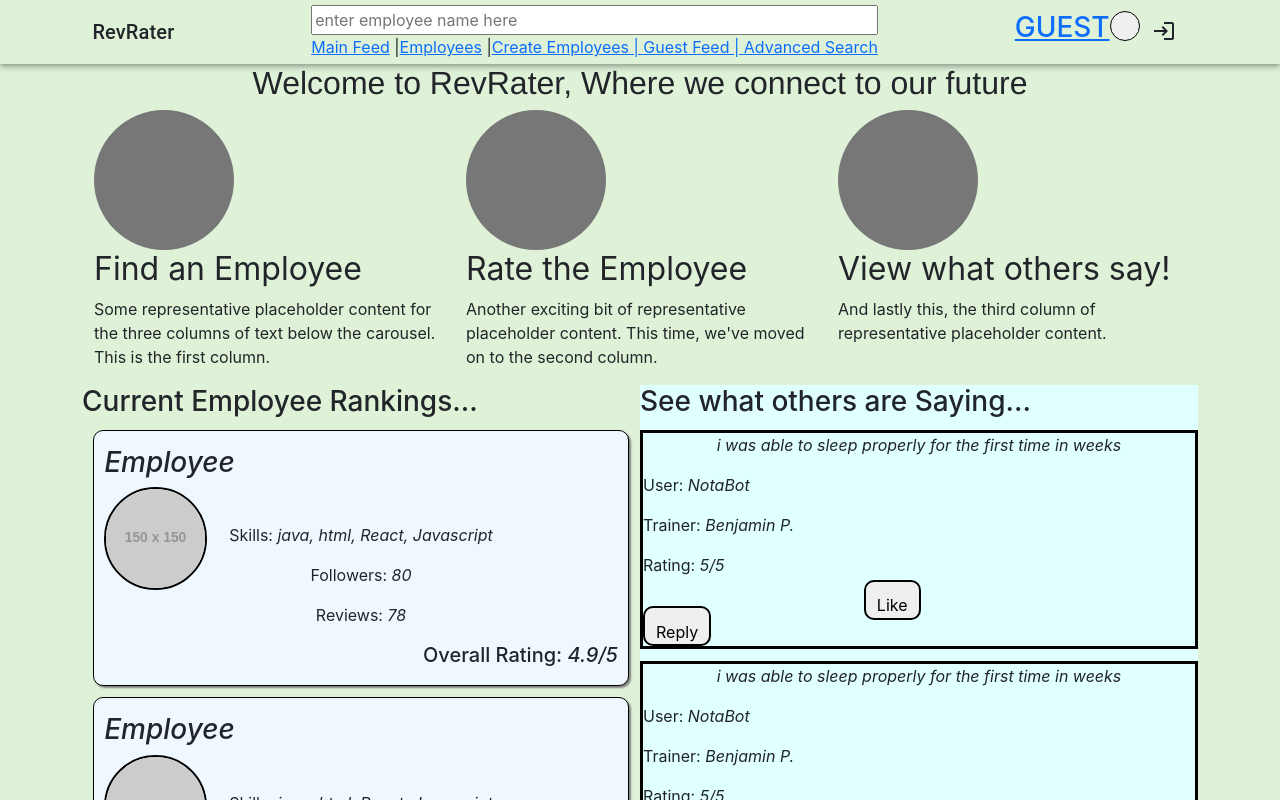
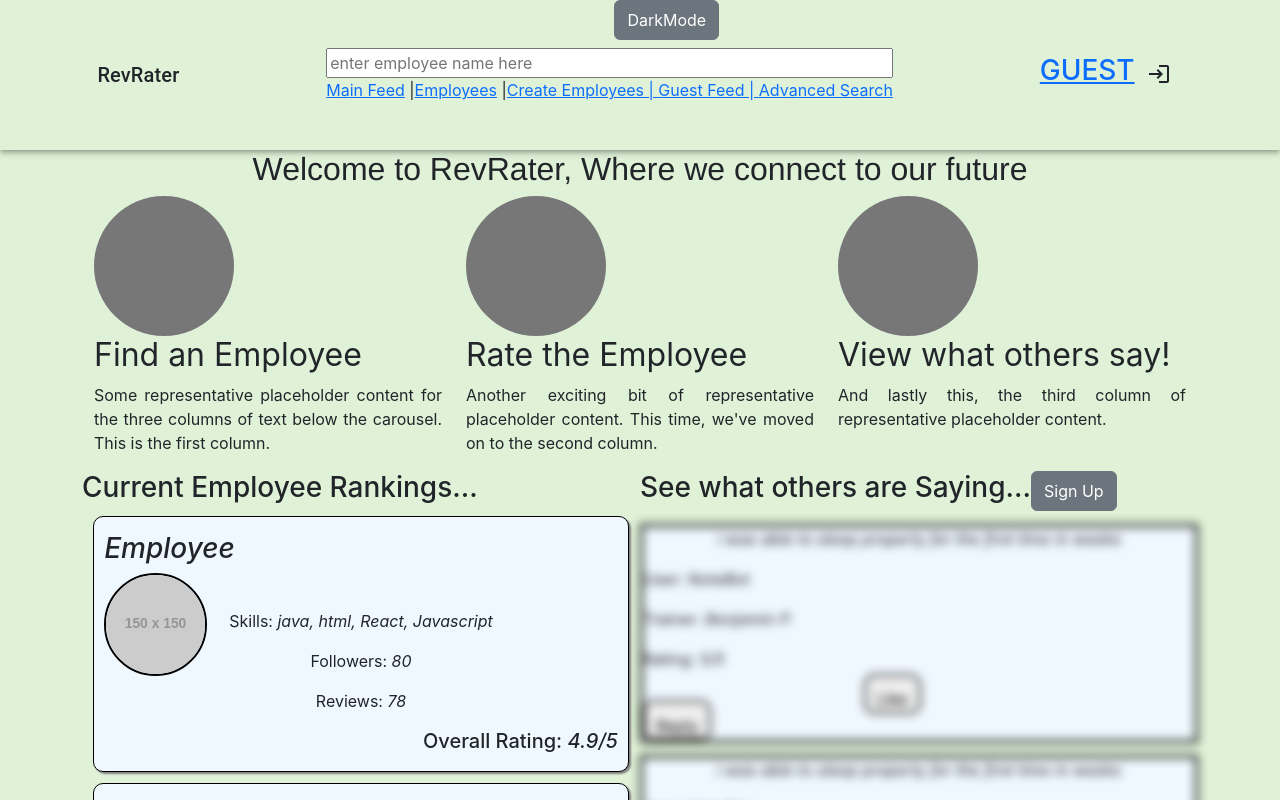
Before and after one commit to mdsayeed133/RevProject-3, a React (Create React App) app in the folder social-media-react-dev/: page /guest in a window 1280 px wide. Shown: the top 800 px of the page. Built offline with nearby package versions, Linux system fonts and the light colour scheme.

Commit message:
darkmode complete

```diff
--- a/social-media-react-dev/src/App.css
+++ b/social-media-react-dev/src/App.css
@@ -1,6 +1,7 @@
 
 .App {
-    text-align: center;
+    /* text-align: center; */
+    text-align: justify;
 }
 * {
     scroll-behavior: smooth;
@@ -17,3 +18,13 @@
 body {
     background-color: var(--color1);
 }
+
+.click-icon:hover {
+    background-color: red;
+}
+.darkmode-switch {
+    margin: 0 auto;
+    position: absolute;
+    left: 48%;
+    z-index: 1;
+}
--- a/social-media-react-dev/src/App.tsx
+++ b/social-media-react-dev/src/App.tsx
@@ -5,7 +5,7 @@ import { UserContext, User } from './context/user.context';
 import { AppRoutes } from './router/AppRoutes';
 import { ThemeContext } from './context/theme-context';
 import NewNavbar from './components/navbar/NewNavbar';
-
+import {GiMoon} from 'react-icons/gi'
 
 function App() {
 
@@ -17,17 +17,6 @@ function App() {
   const storedDarkMode = localStorage.getItem("DARK_MODE");
   const [darkMode, setDarkMode] = React.useState(false);
 
-
-  //darkmode#2
-  // Detecting the default theme
-  const isBrowserDefaultDark = () => window.matchMedia('(prefers-color-scheme: dark)').matches;
-  const getDefaultTheme = (): string => {
-    const localStorageTheme = localStorage.getItem('default-theme');
-    const browserDefault = isBrowserDefaultDark() ? 'dark' : 'light';
-    return localStorageTheme || browserDefault;
-  };
-  const [theme, setTheme] = useState(getDefaultTheme());
-
   React.useEffect(() => {
     if (darkMode) {
       document.body.classList.add("dark");
@@ -35,6 +24,8 @@ function App() {
       document.body.classList.remove("dark");
     }
   }, [darkMode])
+
+
 
   // return (
   //   <ThemeContext.Provider value={{ theme, setTheme }}>
@@ -46,10 +37,15 @@ function App() {
   //   </ThemeContext.Provider>
   // );
   return (
-    <Router>
-      {/* <NewNavbar/> */}
-      <AppRoutes></AppRoutes>
-    </Router>
+    <div className="App">
+      <div className="darkmode-switch">
+        <button onClick={() => setDarkMode(!darkMode)} className="btn btn-secondary dark-btn">DarkMode</button>
+      </div>
+      <Router>
+        {/* <NewNavbar/> */}
+        <AppRoutes></AppRoutes>
+      </Router>
+    </div>
   )
 }
 
--- a/social-media-react-dev/src/components/GuestFeed/GuestFeed.css
+++ b/social-media-react-dev/src/components/GuestFeed/GuestFeed.css
@@ -30,11 +30,16 @@
 }
 
 .userreview_container{
-    background-color: lightcyan;
     width: 50%;
     float: left;
 }
 
+/* .tease-btn {
+    position: absolute;
+    top: 475px;
+    right: 10%;
+    z-index: 1;
+} */
 .leaderboard{
     border: 1px solid black;
     border-radius: 10px;
@@ -52,6 +57,7 @@
 .userratings{
     border: 3px solid black;
     margin-top: 2%;
+    background-color: aliceblue;
 
 }
 
@@ -102,3 +108,8 @@
 #myCarousel {
     height: 500px;
 }
+
+/* blur background */
+.make-blur {
+    filter: blur(5px);
+}
--- a/social-media-react-dev/src/components/GuestFeed/GuestFeed.tsx
+++ b/social-media-react-dev/src/components/GuestFeed/GuestFeed.tsx
@@ -58,18 +58,20 @@ const GuestFeed: React.FC<any> = (props: any) => {
           <div className='trainerRanking'>
             <h3>Current Employee Rankings...</h3>
           </div>
-          <GuestEmployee/>
-          <GuestEmployee/>
-          <GuestEmployee/>
+          <GuestEmployee />
+          <GuestEmployee />
+          <GuestEmployee />
         </div>
 
 
         <div className='userreview_container'>
-          <div className='userreview'>
+          <div className='userreview d-flex'>
             <h3>See what others are Saying...</h3>
+            <button className="tease-btn btn btn-secondary" onClick={login}>Sign Up</button>
           </div>
           {/* <Post/>
           <Post/> */}
+          <div className="make-blur">
             <div className='userratings'>
 
               <p className='paragrapfeed'> <em>i was able to sleep properly for the first time in weeks</em></p>
@@ -77,9 +79,6 @@ const GuestFeed: React.FC<any> = (props: any) => {
               <p> User: <em>NotaBot</em></p>
               <p>Trainer: <em>Benjamin P.</em></p>
               <p>Rating: <em>5/5</em></p>
-
-
-
               <button className='likebuttons' onClick={login}>Like </button>
               <button className='likebutton' onClick={login}>Reply</button>
 
@@ -101,8 +100,7 @@ const GuestFeed: React.FC<any> = (props: any) => {
               <button className='likebuttons' onClick={login}>Like </button>
               <button className='likebutton' onClick={login}>Reply</button>
             </div>
-
-
+          </div>
         </div>
       </div>
 
--- a/social-media-react-dev/src/components/navbar/Navbar.css
+++ b/social-media-react-dev/src/components/navbar/Navbar.css
@@ -1,16 +1,20 @@
 .nav-search {
     width: 100%;
 }
+.nav-container {
+    /* background-color: white; */
+    height: 150px;
+}
 
-.darkmode-switch {
+/* .darkmode-switch {
     height: 30px;
     width: 30px;
     border: 1px solid black;
     border-radius: 50%;
-}
-.darkmode-switch:hover {
+} */
+/* .darkmode-switch:hover {
     background-color: aliceblue;
-}
+} */
 .newnavbar {
     height: 50px;
     margin-top: 20px;
--- a/social-media-react-dev/src/components/navbar/Navbar.tsx
+++ b/social-media-react-dev/src/components/navbar/Navbar.tsx
@@ -63,24 +63,45 @@ const Navbar: React.FC<any> = (props:any) => {
 // })
 
   // working on darkmode.... fun
-  const toggleDarkMode = ()=> setDarkMode(darkMode ? false:true);
-  const storedDarkMode = localStorage.getItem("DARK_MODE");
-  const [darkMode, setDarkMode] = React.useState(false);
+  // const toggleDarkMode = ()=> setDarkMode(darkMode ? false:true);
+  // const storedDarkMode = localStorage.getItem("darkMode");
+  // const [darkMode, setDarkMode] = React.useState(false);
 
-  React.useEffect(()=> {
-    if (darkMode) {
-      document.body.classList.add("dark");
-    } else {
-      document.body.classList.remove("dark");
-    }
-  }, [darkMode])
+  // React.useEffect(()=> {
+  //   if (darkMode) {
+  //     document.body.classList.add("dark");
+  //   } else {
+  //     document.body.classList.remove("dark");
+  //   }
+  // }, [darkMode])
+
+
+//   const [darkMode, setDarkMode] = useState(
+//     localStorage.getItem("darkMode") || false
+// );
+// const turnDarkModeOn = () => {
+//     localStorage.setItem("darkMode", "true");
+//     setDarkMode(true);
+//     document.body.classList.add("darkMode");
+// };
+
+// const turnDarkModeOff = () => {
+//     localStorage.setItem("darkMode", "false");
+//     setDarkMode(false);
+//     document.body.classList.remove("darkMode");
+// };
+
+// useEffect(() => {
+//     darkMode
+//         ? document.body.classList.add("darkMode")
+//         : document.body.classList.remove("darkMode");
+// }, [darkMode]);
 
   return (
     <>
-
     <Box sx={{ flexGrow: 1 }}>
       <AppBar position="static" color="transparent">
-        <Toolbar className="d-flex justify-content-around">
+        <Toolbar className="d-flex justify-content-around nav-container">
           <Typography variant="h6" component="div">
             RevRater
           </Typography>
@@ -103,7 +124,9 @@ const Navbar: React.FC<any> = (props:any) => {
                 <h3 id="userStatus"></h3>
               </Link>
             </div>
-            <button className="darkmode-switch" onClick={()=>setDarkMode(!darkMode)}></button>
+            {/* <button className="darkmode-switch" onClick={()=>setDarkMode(!darkMode)}></button> */}
+            {/* <button onClick={turnDarkModeOn}>on</button>
+            <button onClick={turnDarkModeOff}>off</button> */}
             <Tooltip disableFocusListener disableTouchListener title={tipTitle}>
               <IconButton
                 size="large"
--- a/social-media-react-dev/src/components/post-feed/PostFeed.css
+++ b/social-media-react-dev/src/components/post-feed/PostFeed.css
@@ -31,7 +31,7 @@
     height: 70px;
 }
 .add-button > button {
-    height: 50px;
+    height: 40px;
     margin-top: 10px;
     /* border: none; */
 }
@@ -42,6 +42,7 @@
     background-color: var(--color3);
     padding: 10px;
     box-shadow: 2px 2px 2px gray;
+    height: 150px;
 }
 
 .make-sticky {
--- a/social-media-react-dev/src/components/post-feed/PostFeed.tsx
+++ b/social-media-react-dev/src/components/post-feed/PostFeed.tsx
@@ -43,7 +43,7 @@ export const PostFeed:React.FC<any> = (props:any) => {
                     <div className="col-md-3">
                         <section className="sidebar-section">
                             <div className="widget make-sticky">
-                                <div className="add-button d-flex">
+                                <div className="add-button d-block">
                                     <button onClick={addEmployee}>Add Employee</button>
                                     <button onClick={createPost}>Create Post</button>
                                 </div>
```
Lines whose indentation alone changed are shown as unchanged.
